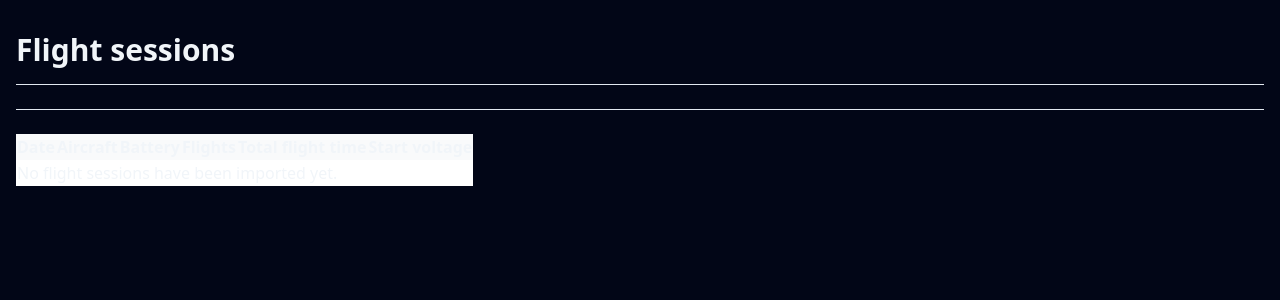
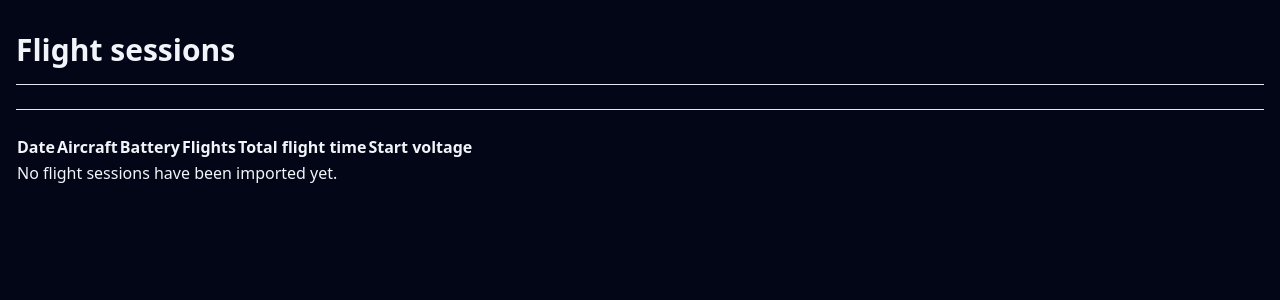
Before and after one commit to boozeman/battomatic, a Django app: page /flightlog/sessions/ in a window 1280 px wide. Shown: the part 61-361 px from the top of the page. Run offline with Django 5.2, Linux system fonts and the light colour scheme; data that the repository does not hold is empty; some libraries are stand-ins or nearby versions.

Commit message:
and the last

```diff
--- a/battomatic/flightlog/templates/flightlog/session_list.html
+++ b/battomatic/flightlog/templates/flightlog/session_list.html
@@ -21,7 +21,7 @@
 
     <div class="overflow-x-auto">
       <table class="table">
-        <thead class="bg-gray-50">
+        <thead>
           <tr>
             <th>
               Date
@@ -49,7 +49,7 @@
           </tr>
         </thead>
 
-        <tbody class="divide-y divide-gray-100 bg-white">
+        <tbody>
           {% for session in sessions %}
             <tr>
               <td>
```
